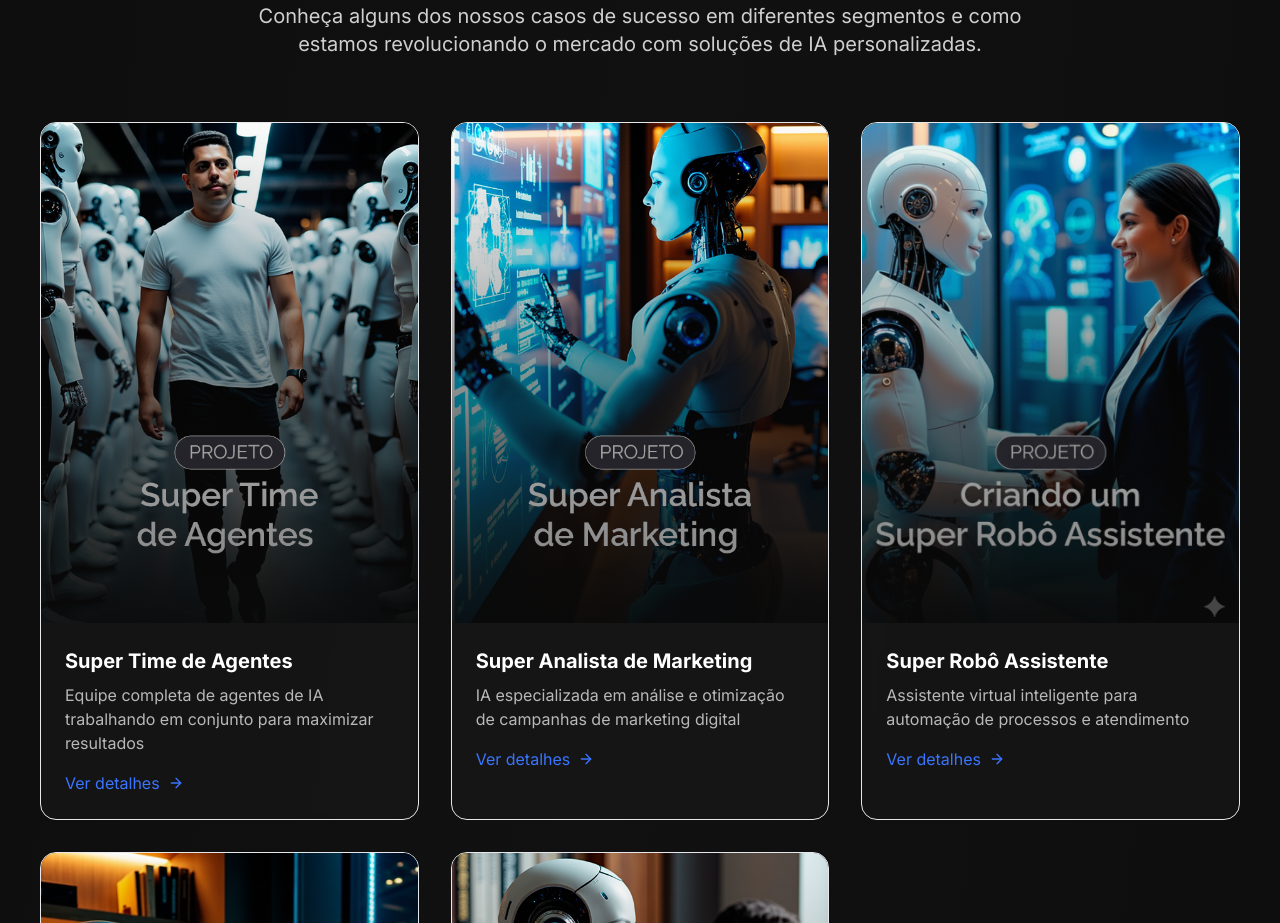
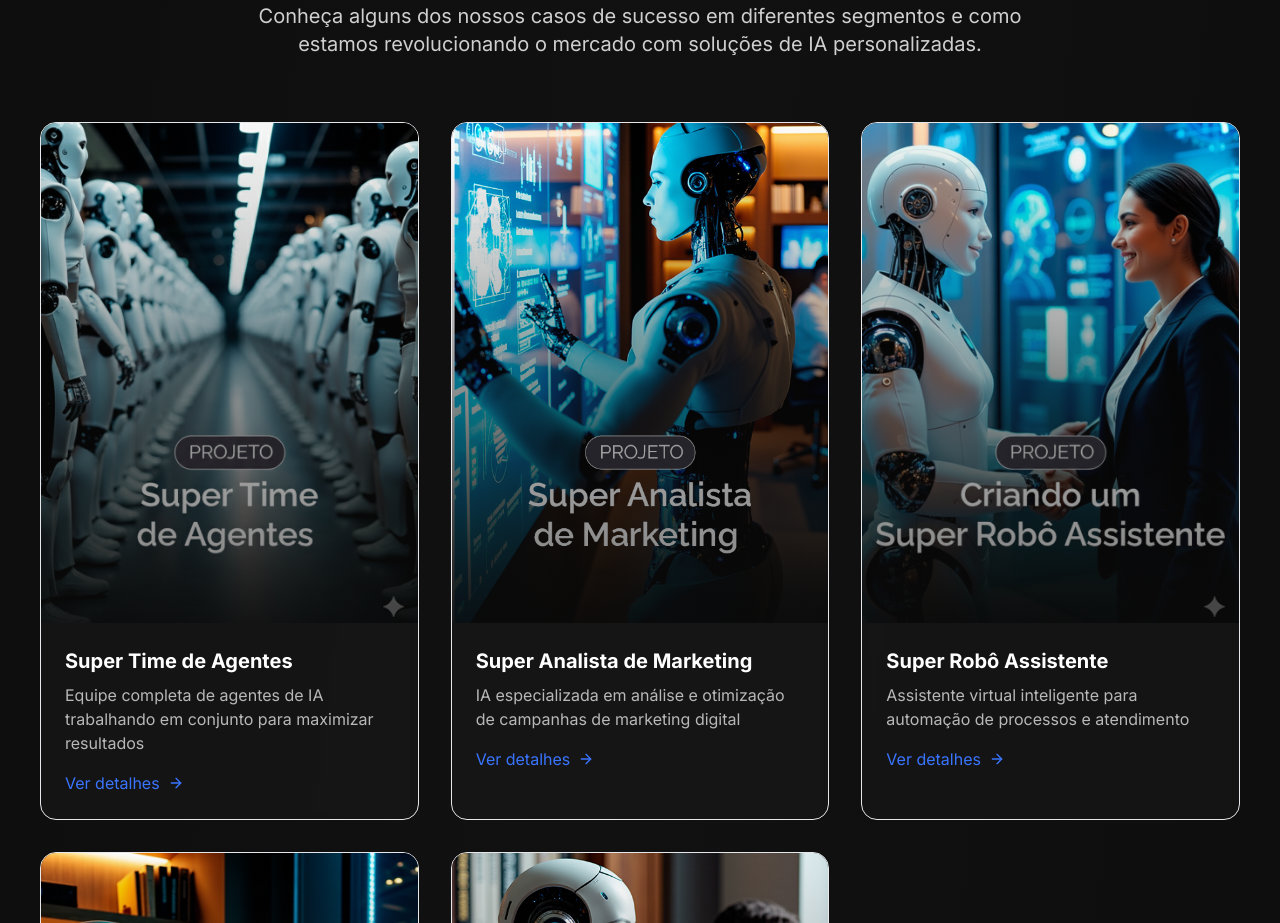
Before and after one commit to lennonrbroker-bot/Capag-ncia, a React (Vite) app: page / in a window 1280 px wide. Shown: the part 4840-5763 px from the top of the page. Built offline with nearby package versions, Linux system fonts and the light colour scheme.

Commit message:
Updated Projects.tsx

```diff
--- a/src/components/sections/Projects.tsx
+++ b/src/components/sections/Projects.tsx
@@ -24,7 +24,7 @@ const projects: Project[] = [
   {
     title: "Super Time de Agentes",
     description: "Equipe completa de agentes de IA trabalhando em conjunto para maximizar resultados",
-    image: "/Super Time de Agentes.png",
+    image: "/gemini_generated_image_mal1fomal1fomal1.png",
     details: {
       overview: "O Time de Agentes é uma solução revolucionária que permite que múltiplos agentes de IA trabalhem em conjunto, cada um com sua especialidade, para realizar tarefas complexas com precisão e eficiência incomparáveis.",
       features: [
```
